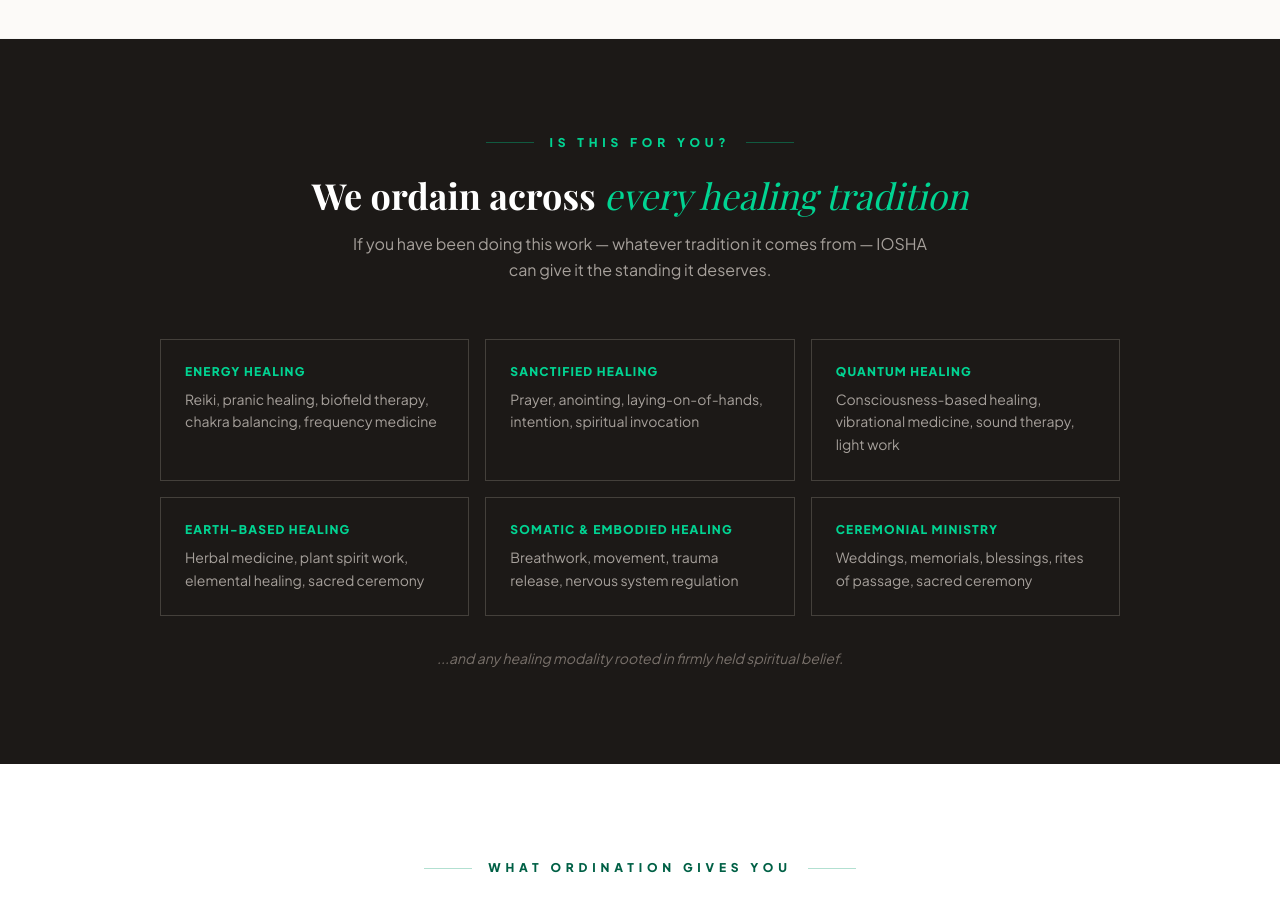
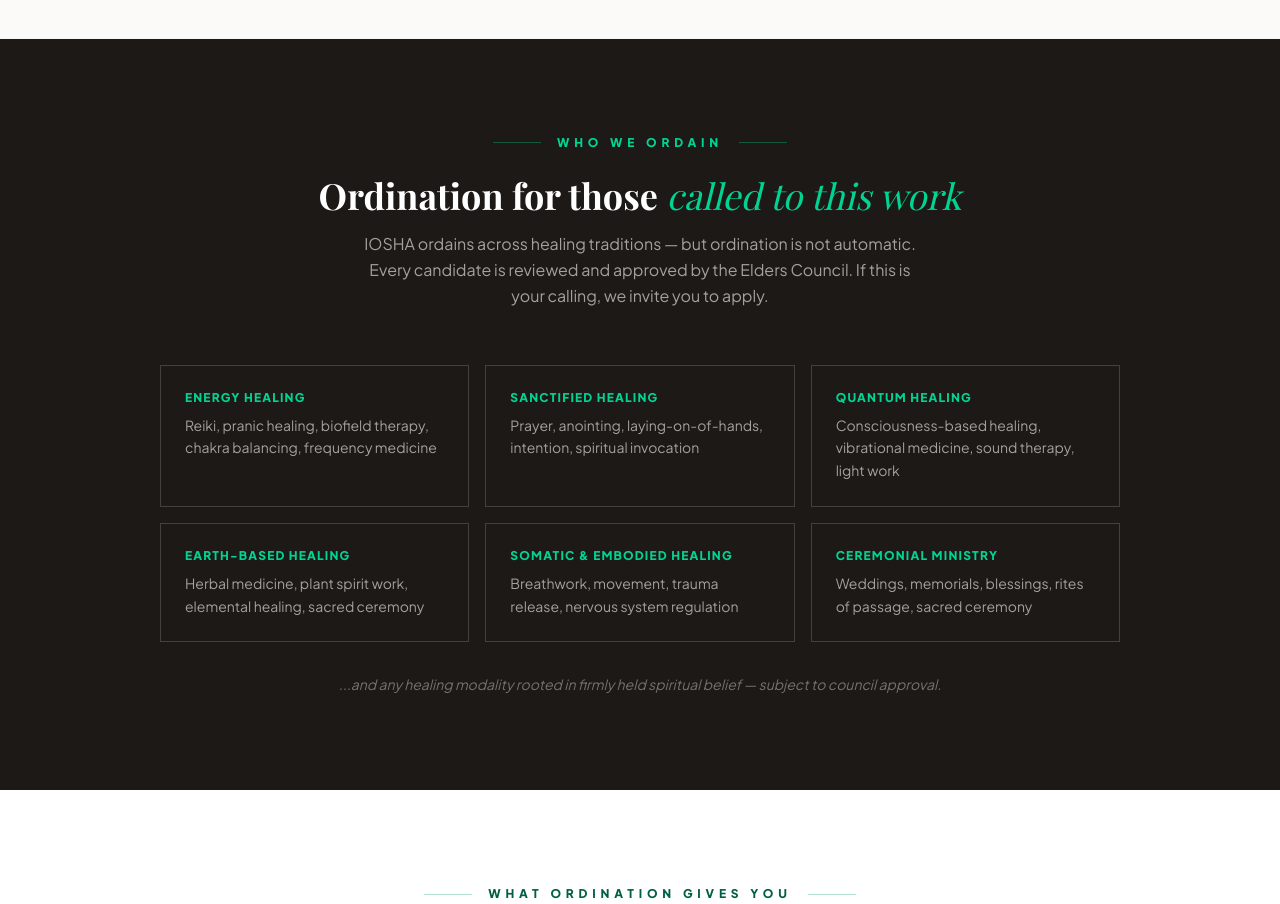
Before and after one commit to iosha2025/iosha-main-site, a Next.js app: page / in a window 1280 px wide. Shown: the part 820-1724 px from the top of the page. Built offline with nearby package versions, Linux system fonts and the light colour scheme.

Commit message:
Fix who-we-ordain section — ordination is selective, requires council approval

```diff
--- a/app/page.tsx
+++ b/app/page.tsx
@@ -67,14 +67,14 @@
         <div className="max-w-5xl mx-auto px-4 sm:px-6 lg:px-8 text-center">
           <div className="flex items-center justify-center gap-4 mb-6">
             <div className="h-[1px] w-12 bg-emerald-500/40"></div>
-            <span className="text-emerald-400 text-xs font-bold uppercase tracking-[0.4em]">Is This for You?</span>
+            <span className="text-emerald-400 text-xs font-bold uppercase tracking-[0.4em]">Who We Ordain</span>
             <div className="h-[1px] w-12 bg-emerald-500/40"></div>
           </div>
           <h2 className="text-4xl font-bold text-white mb-4" style={{ fontFamily: 'var(--font-playfair)' }}>
-            We ordain across <span className="italic font-light text-emerald-400">every healing tradition</span>
+            Ordination for those <span className="italic font-light text-emerald-400">called to this work</span>
           </h2>
           <p className="text-stone-400 max-w-xl mx-auto mb-14 leading-relaxed">
-            If you have been doing this work — whatever tradition it comes from — IOSHA can give it the standing it deserves.
+            IOSHA ordains across healing traditions — but ordination is not automatic. Every candidate is reviewed and approved by the Elders Council. If this is your calling, we invite you to apply.
           </p>
           <div className="grid md:grid-cols-2 lg:grid-cols-3 gap-4 text-left">
             {HEALING_ARTS.map((art) => (
@@ -84,7 +84,7 @@
               </div>
             ))}
           </div>
-          <p className="text-stone-500 text-sm italic mt-8">...and any healing modality rooted in firmly held spiritual belief.</p>
+          <p className="text-stone-500 text-sm italic mt-8">...and any healing modality rooted in firmly held spiritual belief — subject to council approval.</p>
         </div>
       </section>
 
```
